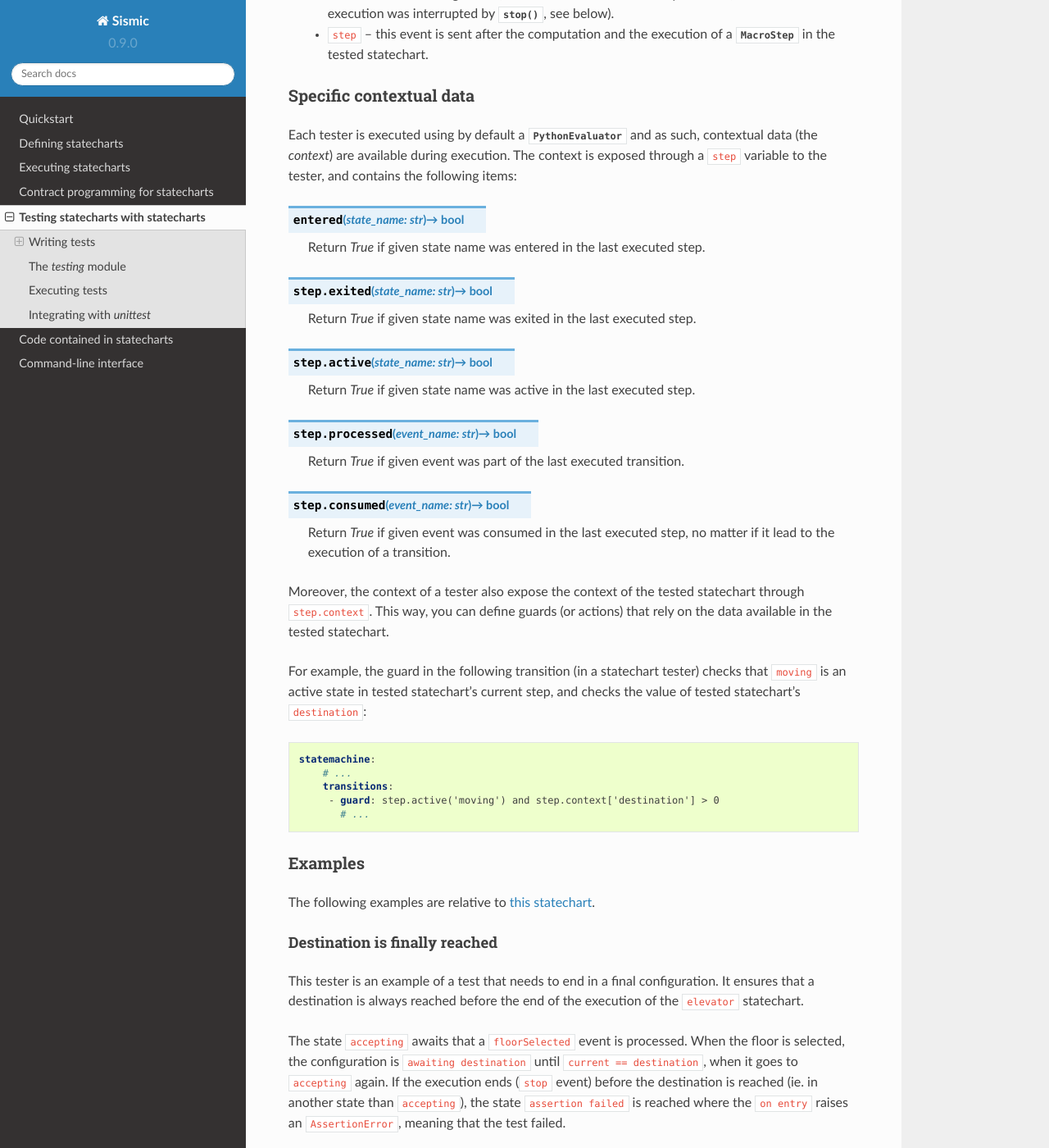
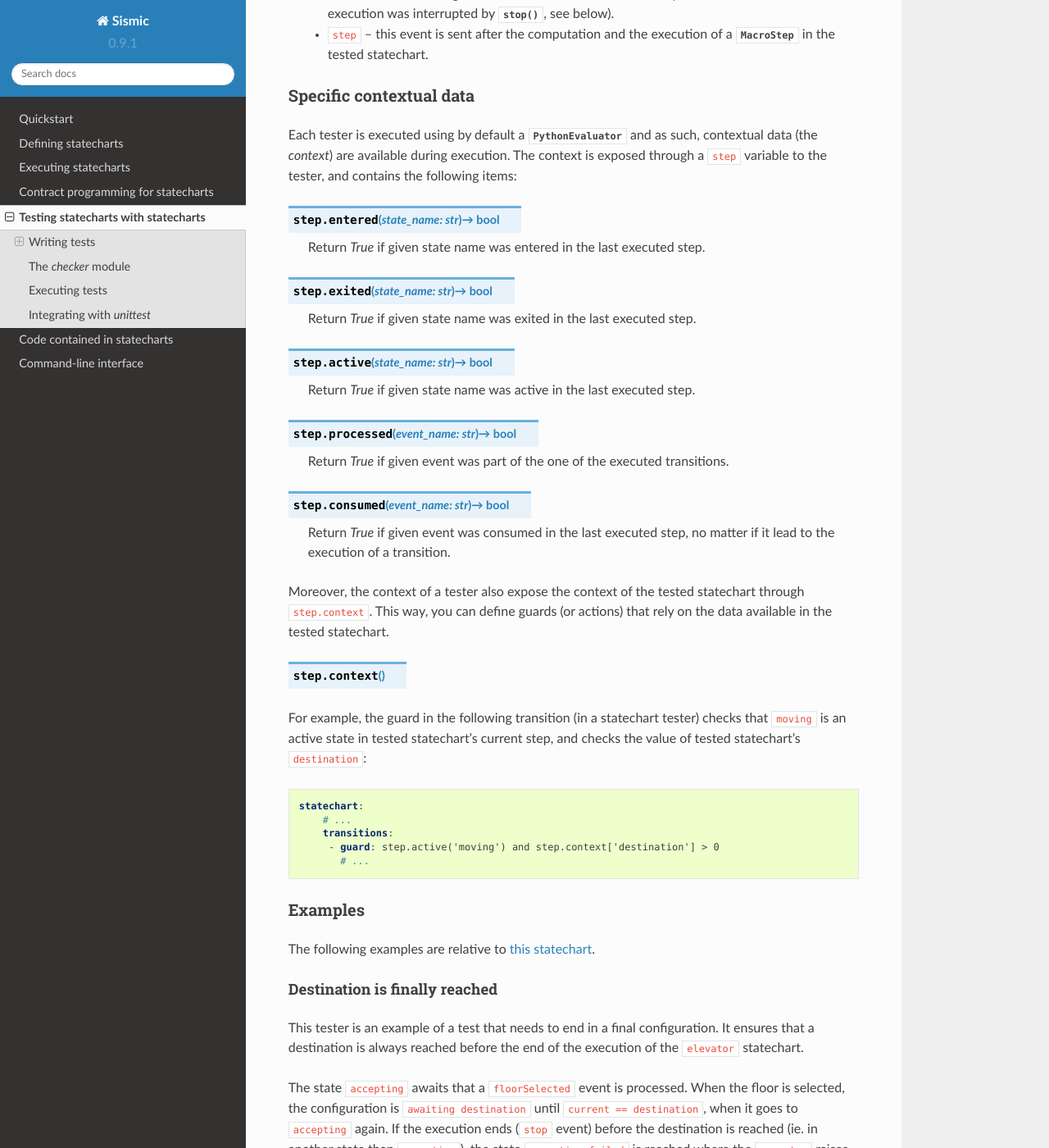
Before and after one commit to AlexandreDecan/sismic, a Sphinx documentation site: the page built from docs/testing.rst, in a window 1280 px wide and 1400 px high, scrolled down 912 px. Shown: the whole window at 82% size. Built offline with Sphinx 7.4.7 and the Read the Docs theme 2.0.0, drawn with Linux system fonts in a browser that asks for light colours; grey boxes are pictures that could not be loaded.

Commit message:
Fix doc for Evaluator, Interpreter

```diff
--- a/docs/execution.rst
+++ b/docs/execution.rst
@@ -7,7 +7,7 @@ Statechart semantic
 -------------------
 
 The module :py:mod:`~sismic.interpreter` contains an :py:class:`~sismic.interpreter.Interpreter` class that
-interprets a statechart mainly following `SCXML <http://www.w3.org/TR/scxml/>`__ semantic.
+interprets a statechart mainly following `SCXML 1.0 <http://www.w3.org/TR/scxml/>`__ semantic.
 In particular, eventless transitions are processed before evented transitions, internal events are consumed
 before external events, and the simulation follows a inner-first/source-state and run-to-completion semantic.
 
--- a/docs/testing.rst
+++ b/docs/testing.rst
@@ -50,7 +50,7 @@ Each tester is executed using by default a :py:class:`~sismic.evaluator.PythonEv
 (the *context*) are available during execution. The context is exposed through a ``step`` variable to the tester,
 and contains the following items:
 
-.. py:function:: entered(state_name: str) -> bool
+.. py:function:: step.entered(state_name: str) -> bool
 
    Return *True* if given state name was entered in the last executed step.
 
@@ -67,7 +67,7 @@ and contains the following items:
 
 .. py:function:: step.processed(event_name: str) -> bool
 
-   Return *True* if given event was part of the last executed transition.
+   Return *True* if given event was part of the one of the executed transitions.
 
 
 .. py:function:: step.consumed(event_name: str) -> bool
@@ -79,12 +79,14 @@ and contains the following items:
 Moreover, the context of a tester also expose the context of the tested statechart through ``step.context``.
 This way, you can define guards (or actions) that rely on the data available in the tested statechart.
 
+.. py:function:: step.context
+
 For example, the guard in the following transition (in a statechart tester) checks that ``moving`` is an active state
 in tested statechart's current step, and checks the value of tested statechart's ``destination``:
 
 .. code:: yaml
 
-    statemachine:
+    statechart:
         # ...
         transitions:
          - guard: step.active('moving') and step.context['destination'] > 0
@@ -135,7 +137,7 @@ The ``on entry`` of ``error`` then raises an ``AssertionError``.
    :language: yaml
 
 
-The *testing* module
+The *checker* module
 --------------------
 
 The :py:mod:`sismic.checker` module essentially defines the following classes:
--- a/sismic/__init__.py
+++ b/sismic/__init__.py
@@ -2,7 +2,7 @@
 from . import evaluator, io, model, interpreter, checker
 
 __description__ = 'Sismic Interactive State Machine Interpreter and Checker'
-__version__ = '0.9.0'
+__version__ = '0.9.1'
 __url__ = 'https://github.com/AlexandreDecan/sismic/'
 __author__ = 'Alexandre Decan'
 __email__ = 'alexandre.decan@lexpage.net'
```
Also changed, not shown: docs/contract.rst (+6 -6 lines), 3 other files.
